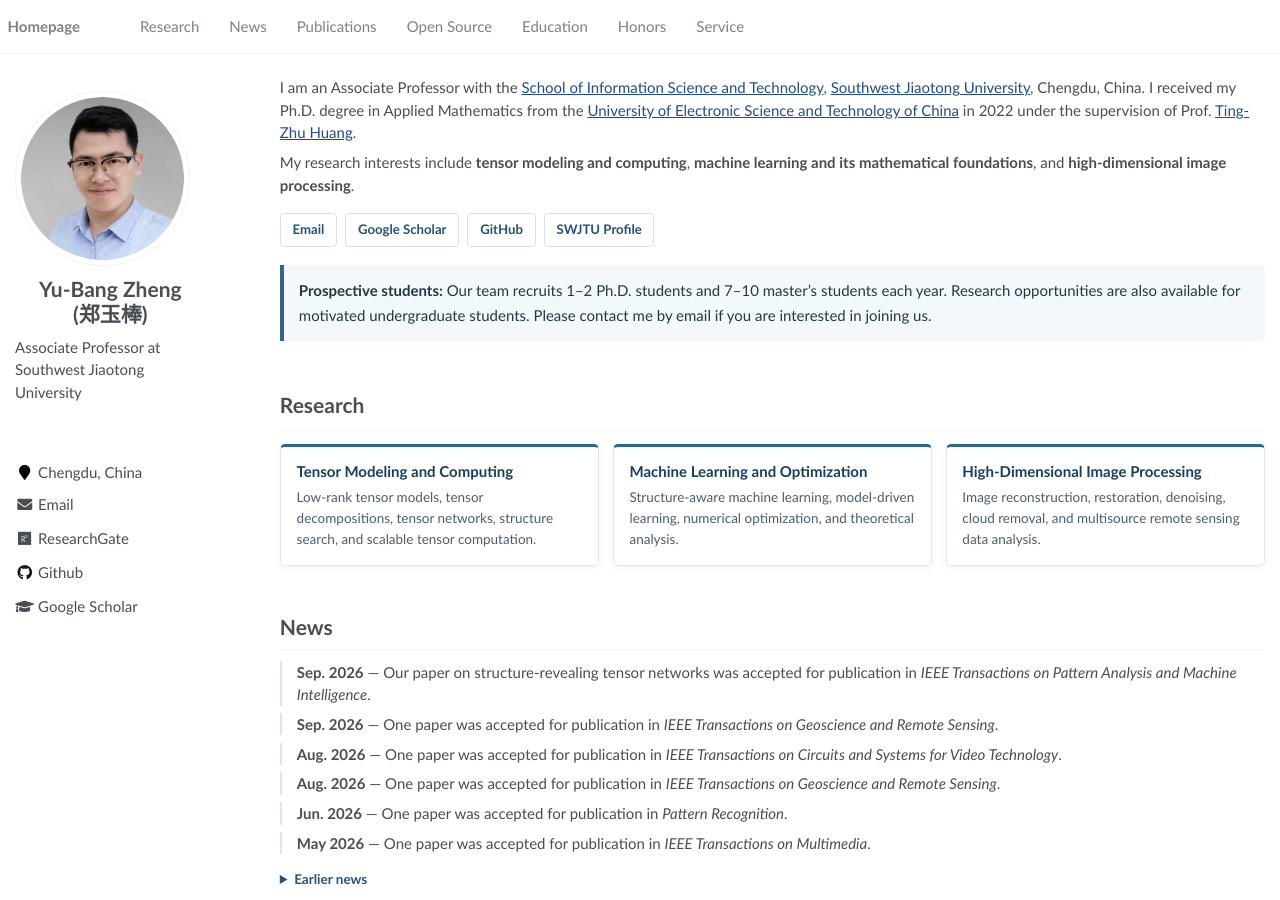
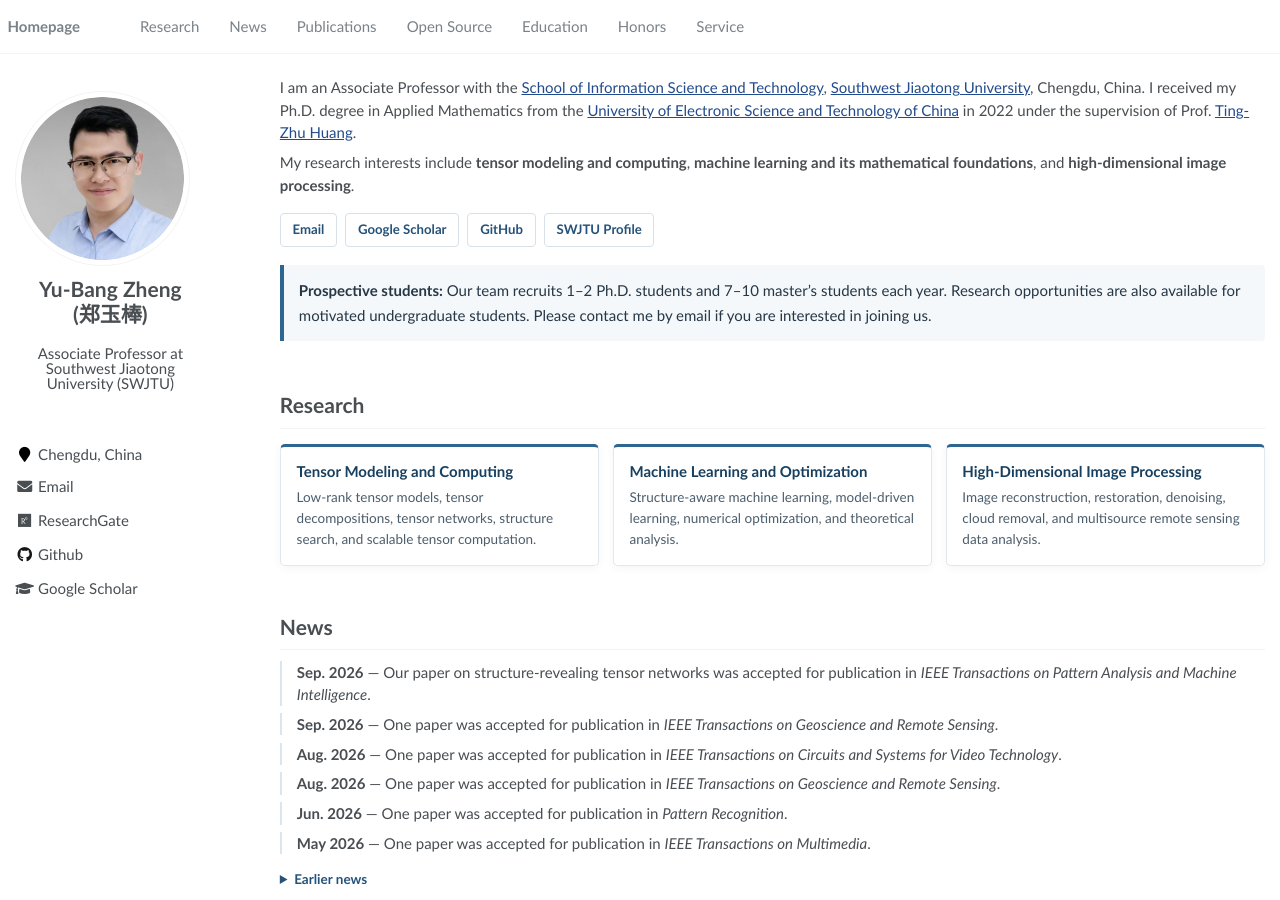
Before and after one commit to YuBangZheng/yubangzheng.github.io, a Jekyll site: the page built from pages/about.md, in a window 1280 px wide and 900 px high. Built offline with Jekyll 4.4.1, drawn with Linux system fonts in a browser that asks for light colours.

Commit message:
Update _config.yml

```diff
--- a/_config.yml
+++ b/_config.yml
@@ -24,7 +24,7 @@ baidu_site_verification  :  # get baidu_site_verification from https://ziyuan.ba
 author:
   name             : "<center>Yu-Bang Zheng</center> <center>(郑玉棒)</center>"
   avatar           : "images/yubangzheng.jpg"
-  bio              : "Associate Professor at Southwest Jiaotong University"
+  bio              : "<center>Associate Professor at Southwest Jiaotong University (SWJTU)</center>"
   location         : "Chengdu, China"
   employer         :
   pubmed           :
```
